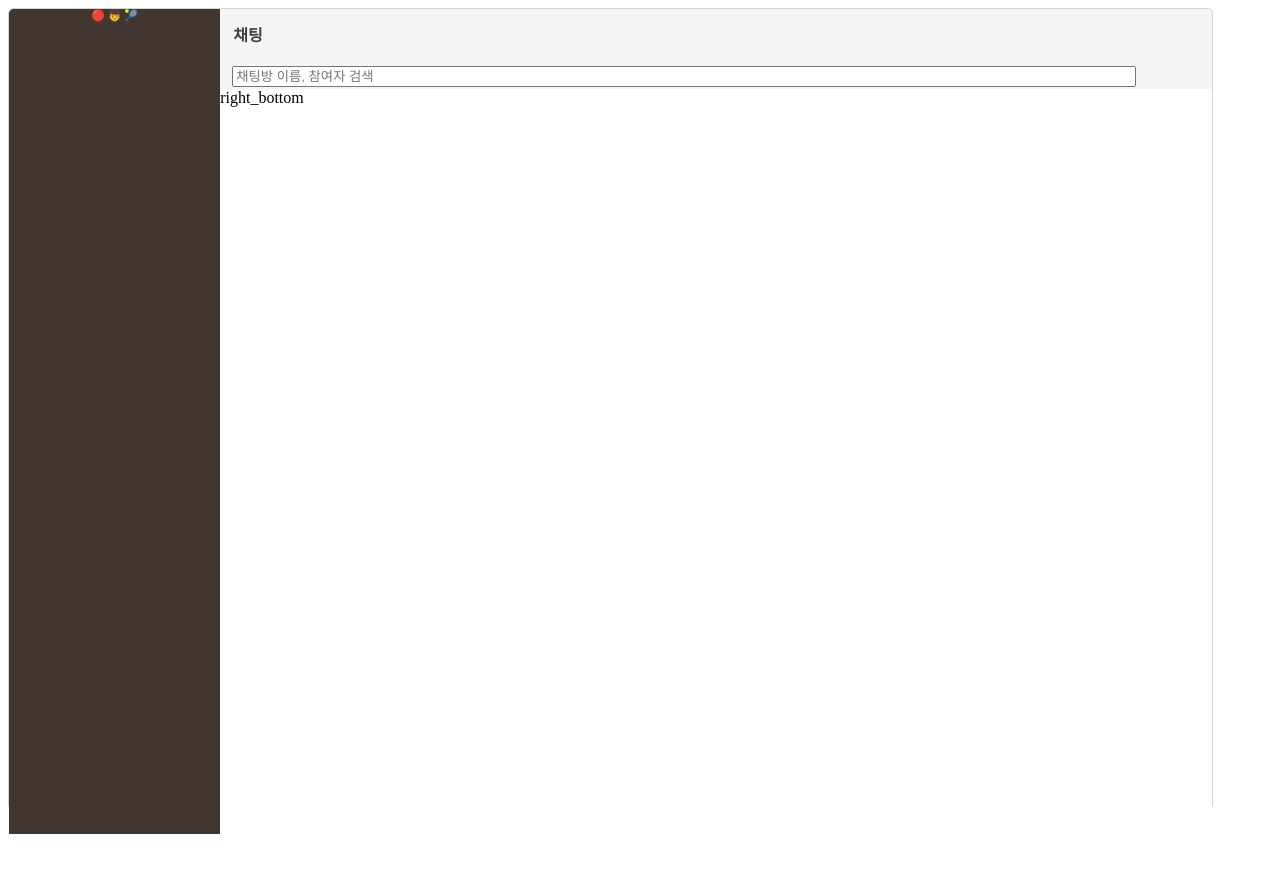
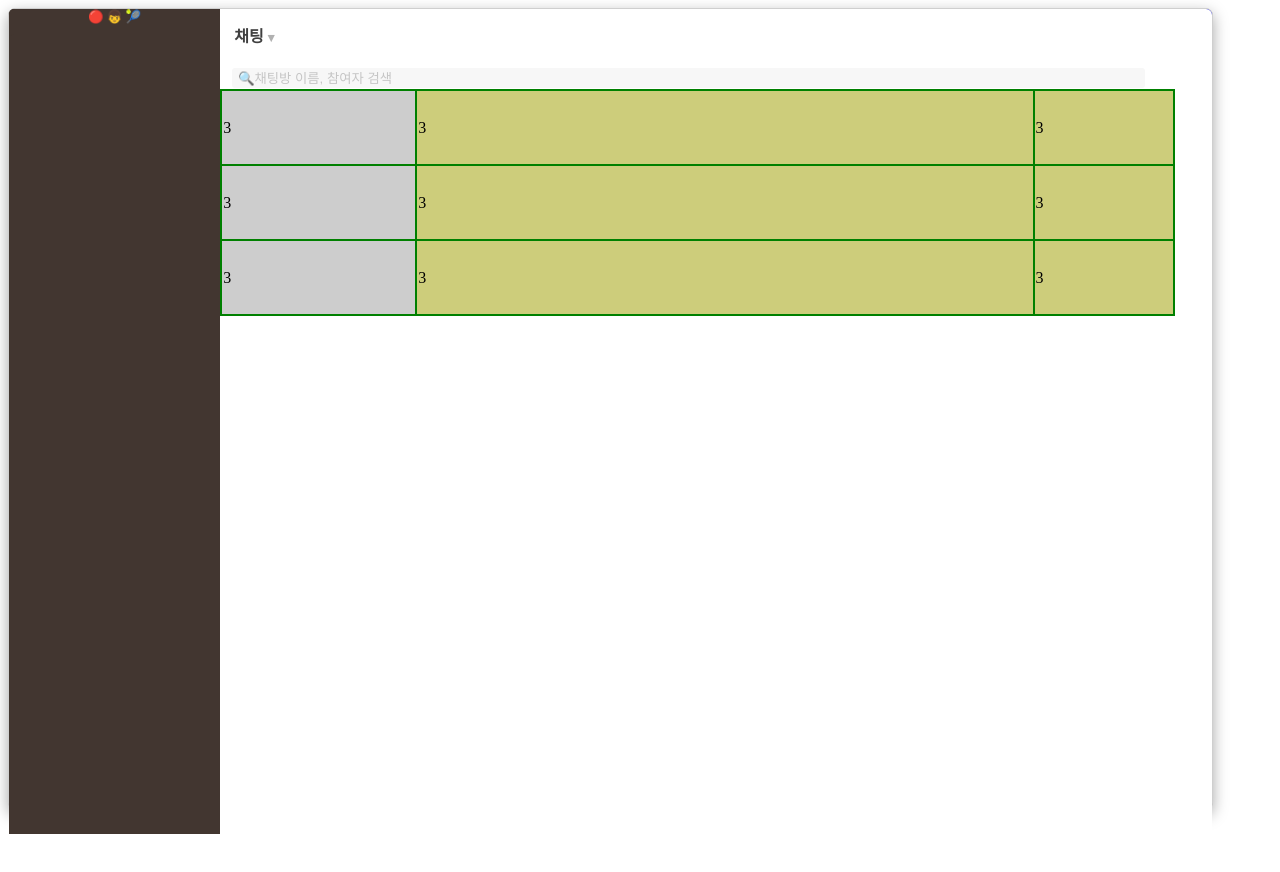
Before and after one commit to MinSikSon/web-service, a plain HTML site: page chat/main.html in a window 1280 px wide. Drawn offline with Linux system fonts and the light colour scheme.

Commit message:
css 작업 2

```diff
--- a/chat/main.css
+++ b/chat/main.css
@@ -1,10 +1,14 @@
 .box-container {
   display: flex;
-  background-color: rgba(250, 250, 250, 100);
+  /* background-color: rgba(250, 250, 250, 100); */
+  background-color: gray;
   height: 100vh;
   width: 94vw;
-  border: 1px solid rgba(213, 213, 213, 100);
-  border-radius: 5px;
+  border: 0.1px solid rgba(207, 207, 207, 100);
+  /* border: 1px solid rgba(213, 213, 213, 100); */
+  border-radius: 7px;
+  box-shadow: rgba(0, 0, 0, 0.35) 0px 5px 15px;
+  /* box-shadow: 2px 2px 4px 1px rgba(228, 228, 228, 100); */
 }
 /* .box {
   height: 100vh;
@@ -21,7 +25,7 @@
   height: 25px;
   /* background-color: rgba(10, 54, 48, 100); */
   background-color: rgba(66, 54, 48, 100);
-  font-size: 11px;
+  font-size: 12.5px;
   text-align: center;
   border-radius: 5px 0px 0px 0px;
 }
@@ -35,28 +39,75 @@
   height: 100vh;
   width: 77.5vw;
   /* background-color: rgba(255, 255, 255, 100); */
-  background-color: rgba(235, 235, 235, 100);
-  border-radius: 0px 5px 0px 0px;
+  /* background-color: rgba(235, 235, 235, 100); */
+  background-color: blue;
+  /* border-radius: 0px 6px 0px 0px; */
+  border-radius: 6px;
 }
 .box#right_top {
+  /* height: 80px; */
   height: 80px;
   /* background-color: rgba(255, 255, 255, 100); */
-  background-color: rgba(245, 245, 245, 100);
-  border-radius: 0px 5px 0px 0px;
+  background-color: rgba(255, 255, 255, 100);
+  border-radius: 0px 6px 0px 0px;
 }
+#right_title {
+  color: rgba(64, 64, 64, 100);
+  font-weight: bold;
+  padding: 14px;
+}
+#right_title_imoji {
+  display: inline-block;
+  font-size: 0.8rem;
+  color: rgba(177, 177, 177, 10);
+}
+
+input#search {
+  background-color: rgba(247, 247, 247, 100);
+  width: 71vw;
+  height: 18px;
+  margin: 7px 0px 14px 12px; /*top right bottom left*/
+  margin-right: 11px;
+  /* border: 1px solid rgba(213, 213, 213, 100); */
+  border: 0px;
+  border-radius: 3px;
+}
+input#search::placeholder {
+  color: rgba(197, 197, 197, 100);
+}
+
 .box#right_bottom {
   height: 100vh;
   background-color: rgba(255, 255, 255, 100);
 }
 
-#right_title {
-  color: rgba(64, 64, 64, 100);
-  font-weight: bold;
-  padding: 13px;
+table {
+  /* height: 100vh; */
+  /* width: 77.6vw; */
+  width: 74.6vw;
+  background-color: green;
+  border: 0px;
+}
+/* tr {
+  height: 20px;
+  background-color: gray;
+} */
+td {
+  height: 71px;
+  background-color: rgba(255, 255, 255, 100);
 }
 
-input#search {
-  width: 70vw;
-  margin: 7px 0px 20px 12px; /*top right bottom left*/
-  margin-right: 11px;
+td.chat_picture {
+  width: 14vw;
+  background-color: rgba(205, 205, 205, 100);
 }
+
+td.chat_title {
+  width: 45vw;
+  background-color: rgba(205, 205, 123, 100);
+}
+
+td.chat_date {
+  width: 10vw;
+  background-color: rgba(205, 205, 123, 100);
+}
--- a/chat/main.html
+++ b/chat/main.html
@@ -19,10 +19,28 @@
         </div>
         <div class="box" id="right">
             <div class="box" id="right_top">
-                <div id="right_title">채팅</div>
-                <input id="search" placeholder="채팅방 이름, 참여자 검색">
+                <div id="right_title">채팅 <div id="right_title_imoji">▾</div></div>
+                <input id="search" placeholder=" 🔍채팅방 이름, 참여자 검색">
             </div>
-            <div class="box" id="right_bottom">right_bottom</div>
+            <div class="box" id="right_bottom">
+                <table>
+                    <tr>
+                        <td class="chat_picture">3</td>
+                        <td class="chat_title">3</td>
+                        <td class="chat_date">3</td>
+                    </tr>
+                    <tr>
+                        <td class="chat_picture">3</td>
+                        <td class="chat_title">3</td>
+                        <td class="chat_date">3</td>
+                    </tr>
+                    <tr>
+                        <td class="chat_picture">3</td>
+                        <td class="chat_title">3</td>
+                        <td class="chat_date">3</td>
+                    </tr>
+                </table>
+            </div>
         </div>
     </div>
 </body>
```
